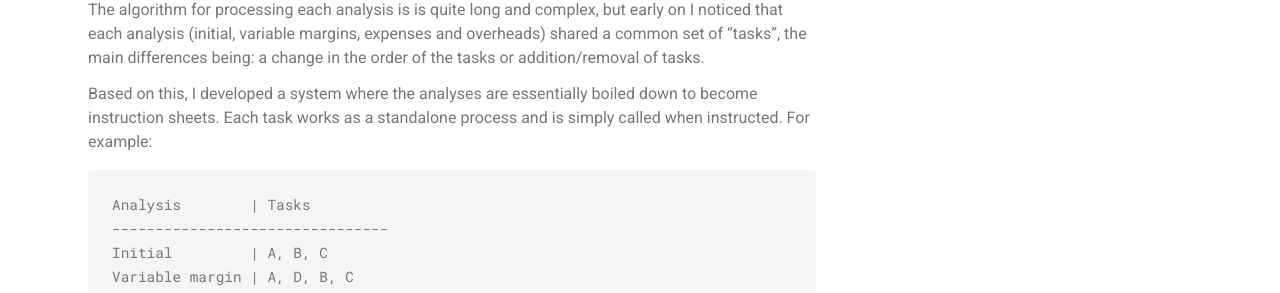
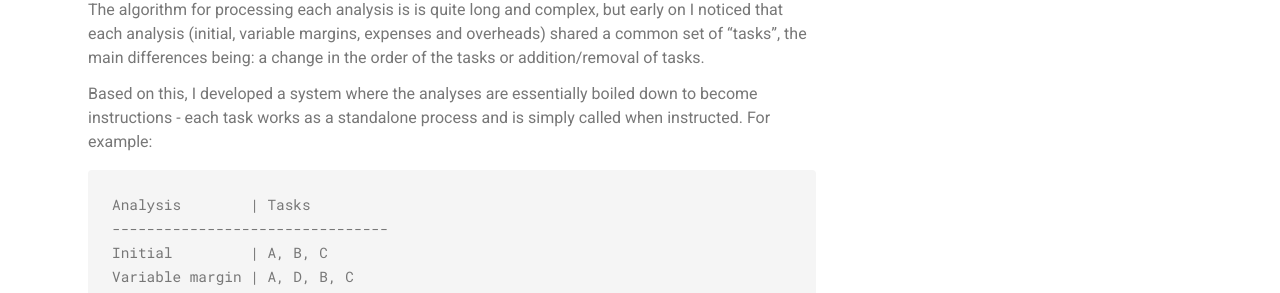
Before and after one commit to aaronlord/aaronlord.github.io, a Jekyll site: the page built from _posts/2017-01-19-project-80-20-my-business.md, in a window 1280 px wide and 900 px high, scrolled down 1991 px. Shown: the part 176-469 px from the top of the window. Built offline with Jekyll 4.4.1, drawn with Linux system fonts in a browser that asks for light colours.

Commit message:
Removed redundant word

````diff
--- a/_posts/2017-01-19-project-80-20-my-business.md
+++ b/_posts/2017-01-19-project-80-20-my-business.md
@@ -60,7 +60,7 @@ background - while the user is either watching the video, or has left the site t
 The algorithm for processing each analysis is is quite long and complex, but early on I noticed that each analysis (initial, variable margins, expenses
 and overheads) shared a common set of "tasks", the main differences being: a change in the order of the tasks or addition/removal of tasks.
 
-Based on this, I developed a system where the analyses are essentially boiled down to become instruction sheets. Each task works as a standalone process and
+Based on this, I developed a system where the analyses are essentially boiled down to become instructions - each task works as a standalone process and
 is simply called when instructed. For example:
 
 ```
````
